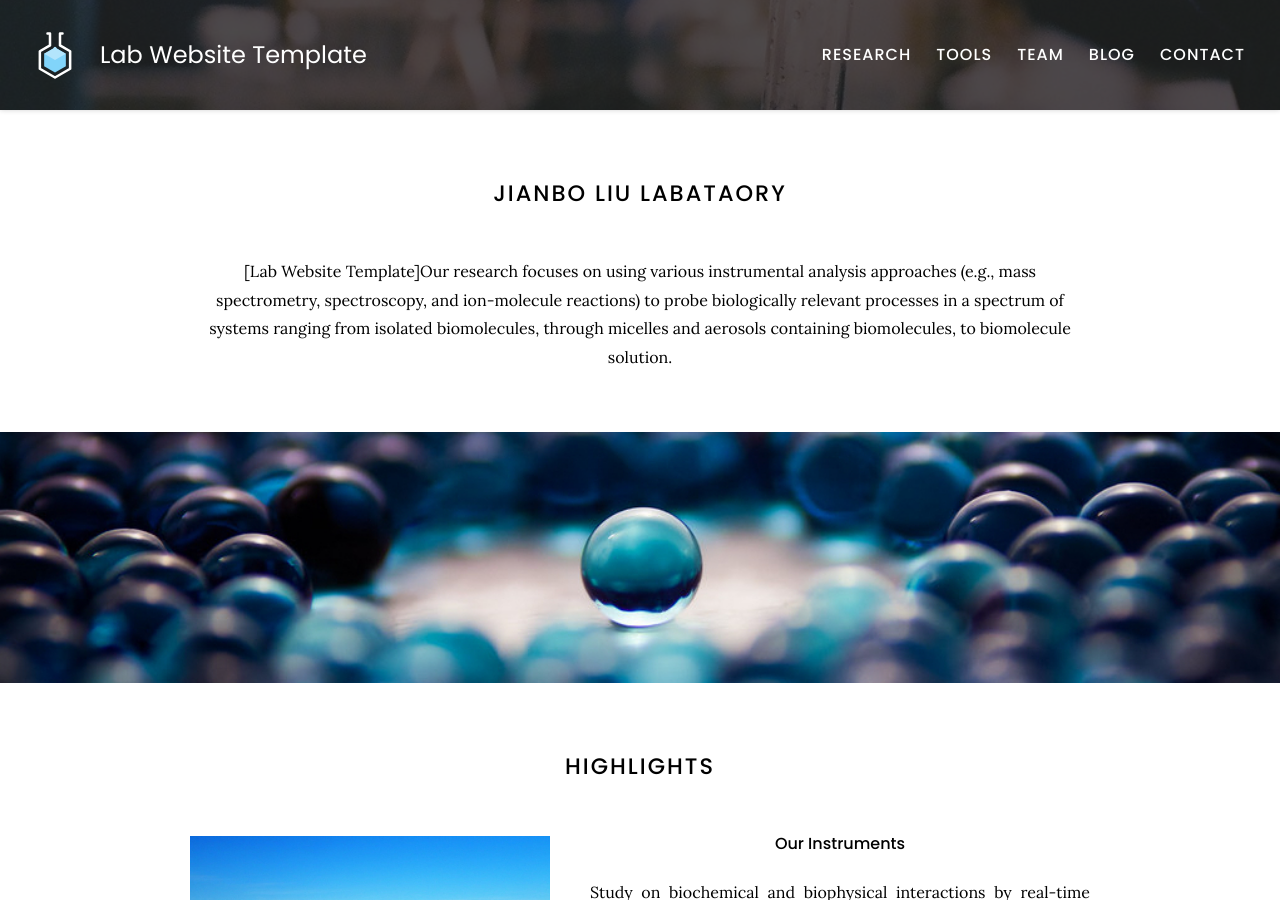
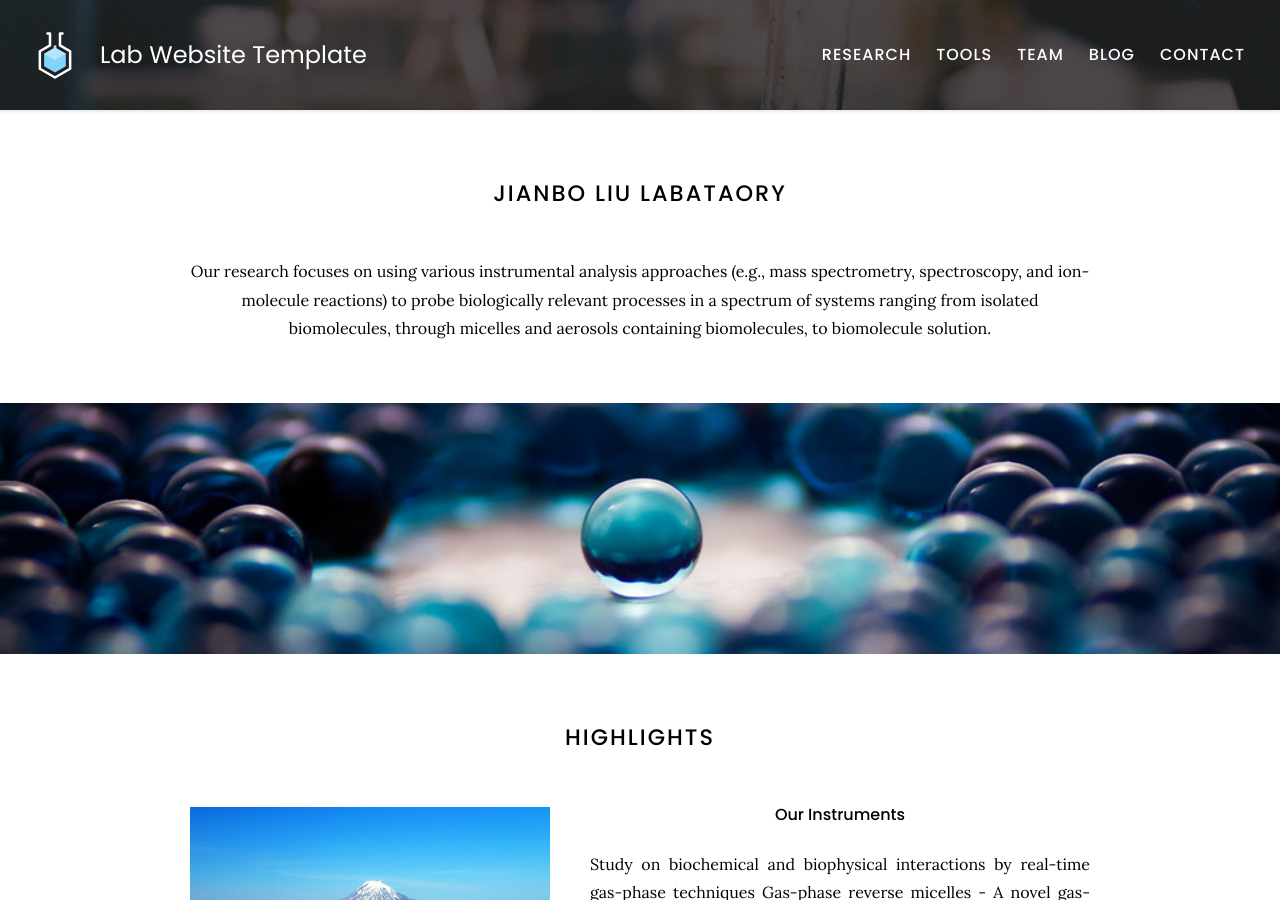
Before and after one commit to ZiZijourney/Liu-web, a Jekyll site: the page built from index.md, in a window 1280 px wide and 900 px high. Built offline with Jekyll 4.4.1, drawn with Linux system fonts in a browser that asks for light colours.

Commit message:
Update index.md

```diff
--- a/index.md
+++ b/index.md
@@ -4,7 +4,7 @@ title: Home
 
 # Jianbo Liu Labataory
 
-[Lab Website Template]Our research focuses on using various instrumental analysis approaches (e.g.,  mass spectrometry, spectroscopy, and ion-molecule reactions) to probe biologically relevant processes in a spectrum of systems ranging from isolated biomolecules, through micelles and aerosols containing biomolecules, to biomolecule solution.
+Our research focuses on using various instrumental analysis approaches (e.g.,  mass spectrometry, spectroscopy, and ion-molecule reactions) to probe biologically relevant processes in a spectrum of systems ranging from isolated biomolecules, through micelles and aerosols containing biomolecules, to biomolecule solution.
 {:.center}
 
 {% include section.html full=true %}
```
